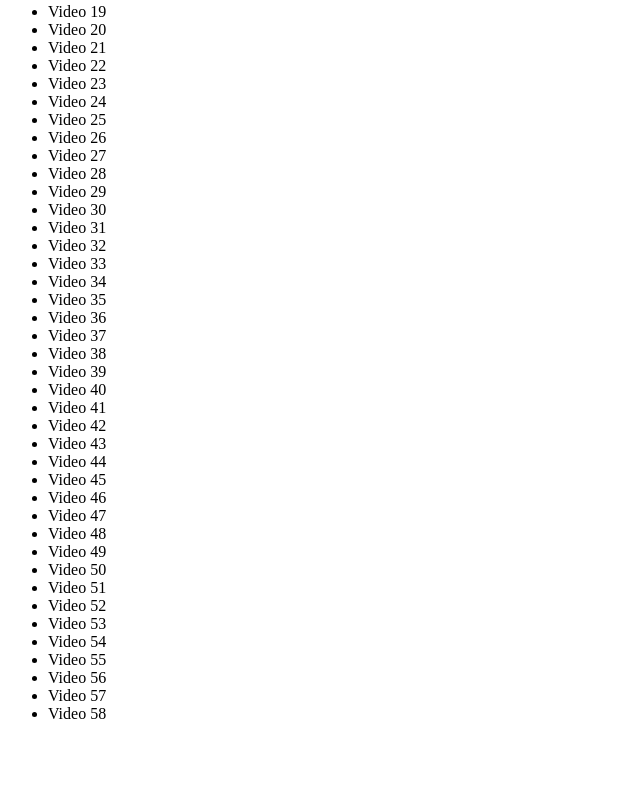
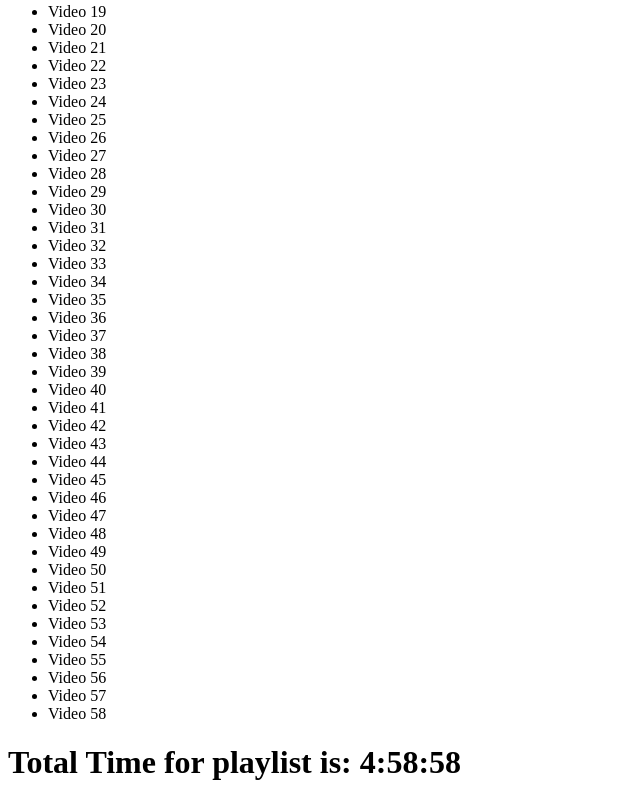
Before and after one commit to sabidhasan/javascript-30, a plain HTML site: page Day 18 - Strings to Timestamps/index.html in a window 1280 px wide. Shown: the part 337-1140 px from the top of the page, without its empty margins (0-640 px from the left). Before the commit the page ends 1076 px from the top, so only its background shows below. Drawn offline with Linux system fonts and the light colour scheme.

Commit message:
Day 18 complete

```diff
--- a/Day 18 - Strings to Timestamps/index.html
+++ b/Day 18 - Strings to Timestamps/index.html
@@ -185,8 +185,16 @@
 
   const timeNodes = document.querySelectorAll('[data-time]');
 
-  const seconds = Array.from(timeNodes).map(list => list.dataset.time)
+  const seconds = Array.from(timeNodes)
+       .map(list => list.dataset.time)
+       .map(times => times.split(":"))//.map(parseInt))
+       .reduce((acc, val) => acc + (parseInt(val[0]) * 60) + parseInt(val[1]), 0)
 
+  const hours = Math.floor(seconds / 3600);
+  const minutes = Math.floor((seconds % 3600) / 60);
+  const finalSeconds = seconds - (hours * 3600) - (minutes * 60);
+
+  document.write(`<h1>Total Time for playlist is: ${hours}:${minutes}:${finalSeconds}</h1>`)
 </script>
 </body>
 </html>
```
